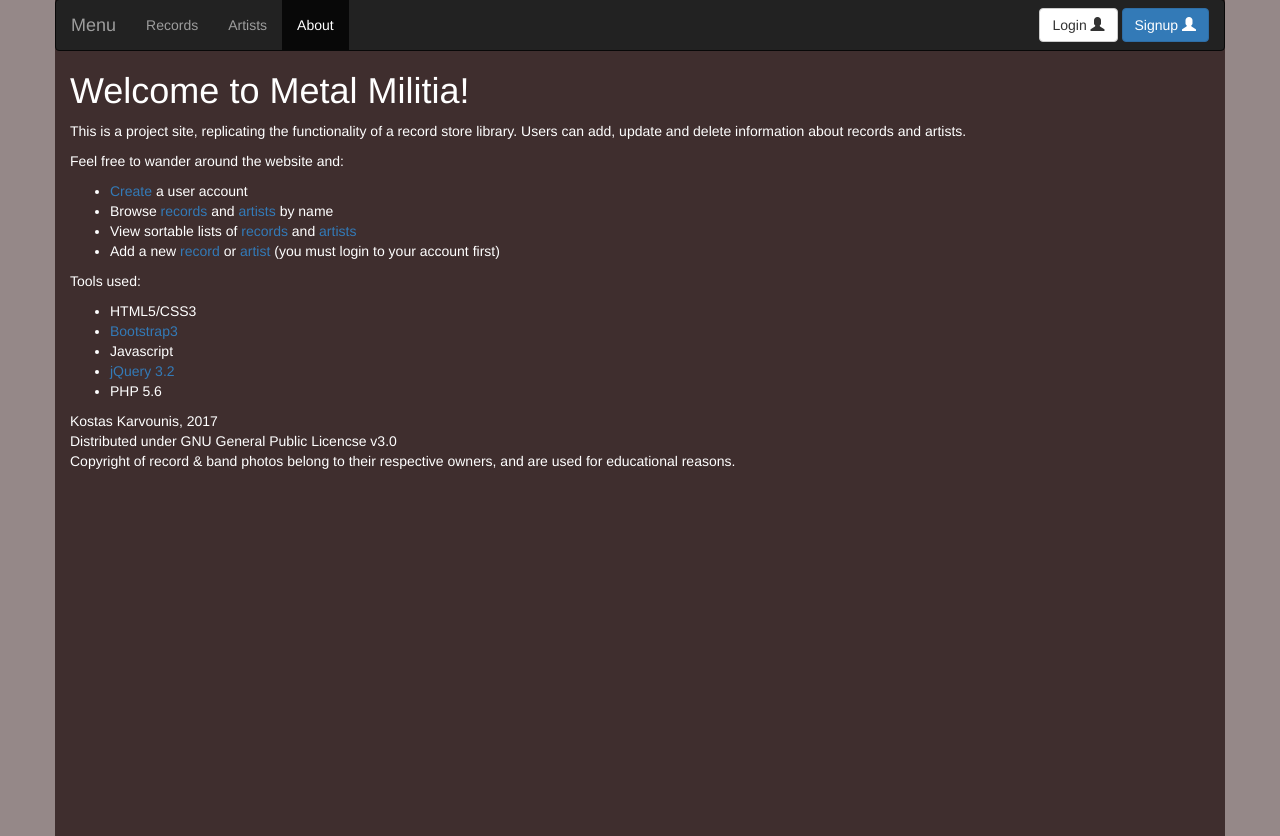
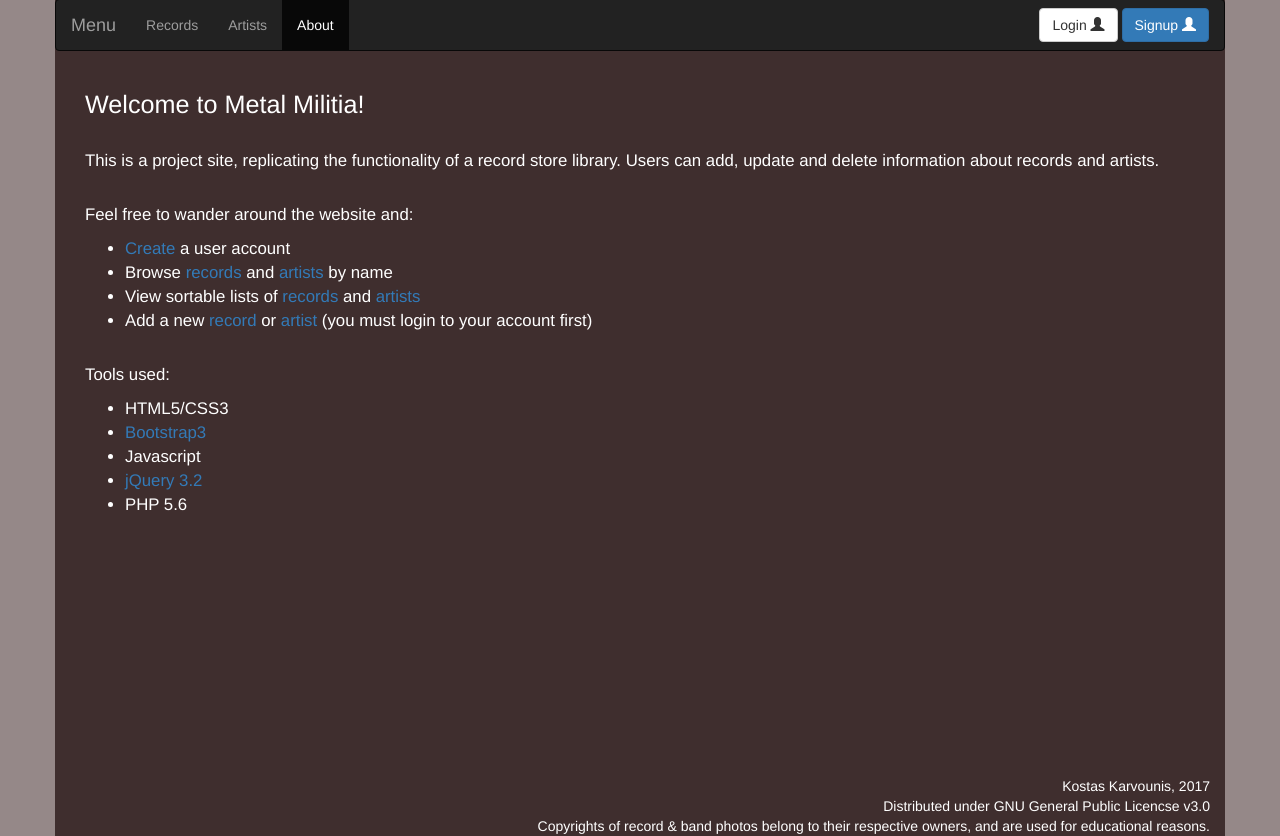
Before and after one commit to kael89/record-store, a PHP site: page / in a window 1280 px wide. Shown: the part 301-1137 px from the top of the page. Run offline with PHP 8.4, Linux system fonts and the light colour scheme; grey boxes are pictures that could not be loaded.

Commit message:
Add 'About' page

```diff
--- a/css/style.css
+++ b/css/style.css
@@ -140,3 +140,23 @@ legend span {
 .form-update-new {
     display: none;
 }
+
+#about h1 {
+    font-size: 1.5em;
+    /* margin-bottom: 20px; */
+}
+
+#about {
+    font-size: 1.2em;
+}
+
+#about p {
+    margin-top: 30px;
+}
+
+#copyright {
+    position: absolute;
+    bottom: 0px;
+    right: 0px;
+    text-align: right;
+}
--- a/index.php
+++ b/index.php
@@ -7,14 +7,16 @@ requirePhp("api", "user");
 switch (getGet("action")) {
     case "signup":
         extract($_POST);
-        $user = User::create($firstName, $lastName, $email, $password);
+        $user = User::create($firstName, $lastName, $email, $password, true);
         if ($user) {
             $user->login();
         }
         break;
     case "logout":
         $user = getSession("user");
-        $user->logout();
+        if ($user) {
+            $user->logout();
+        }
         break;
     default:
         break;
--- a/lib/classes/User.php
+++ b/lib/classes/User.php
@@ -17,7 +17,7 @@ class User {
         $this->admin = $admin;
     }
 
-    public static function create($firstName, $lastName, $email, $password, $admin = 0) {
+    public static function create($firstName, $lastName, $email, $password, $admin = false) {
         $insertId = insertUser($firstName, $lastName, $email, $password);
         if (!$insertId) {
             return null;
--- a/pages/about.php
+++ b/pages/about.php
@@ -2,6 +2,7 @@
 
 /*** View ***/
 ?>
+<article id="about" class="col-xs-12">
     <h1>Welcome to Metal Militia!</h1>
     <p>This is a project site, replicating the functionality of a record store library. Users can add, update and delete information about records and artists.</p>
     <p>Feel free to wander around the website and:
@@ -12,7 +13,7 @@
             <li>Add a new <a href="records.php?page=edit" title="Add record">record</a> or <a href="artists.php?page=edit" title="Add artist">artist</a> (you must login to your account first)</li>
         </ul>
     </p>
-<p>Tools used:
+    <p id="tools">Tools used:
         <ul>
             <li>HTML5/CSS3</li>
             <li><a href="https://getbootstrap.com/docs/3.3/" title="Bootstrap website">Bootstrap3</a></li>
@@ -21,8 +22,9 @@
             <li>PHP 5.6</li>
         </ul>
     </p>
-<footer>
+</article>
+<footer id="copyright">
     Kostas Karvounis, 2017<br>
     Distributed under GNU General Public Licencse v3.0<br>
-Copyright of record & band photos belong to their respective owners, and are used for educational reasons.<br>
+    Copyrights of record & band photos belong to their respective owners, and are used for educational reasons.<br>
 </footer>
```
Also changed, not shown: lib/ajax.php (+11 -7 lines). Lines whose indentation alone changed are shown as unchanged.
